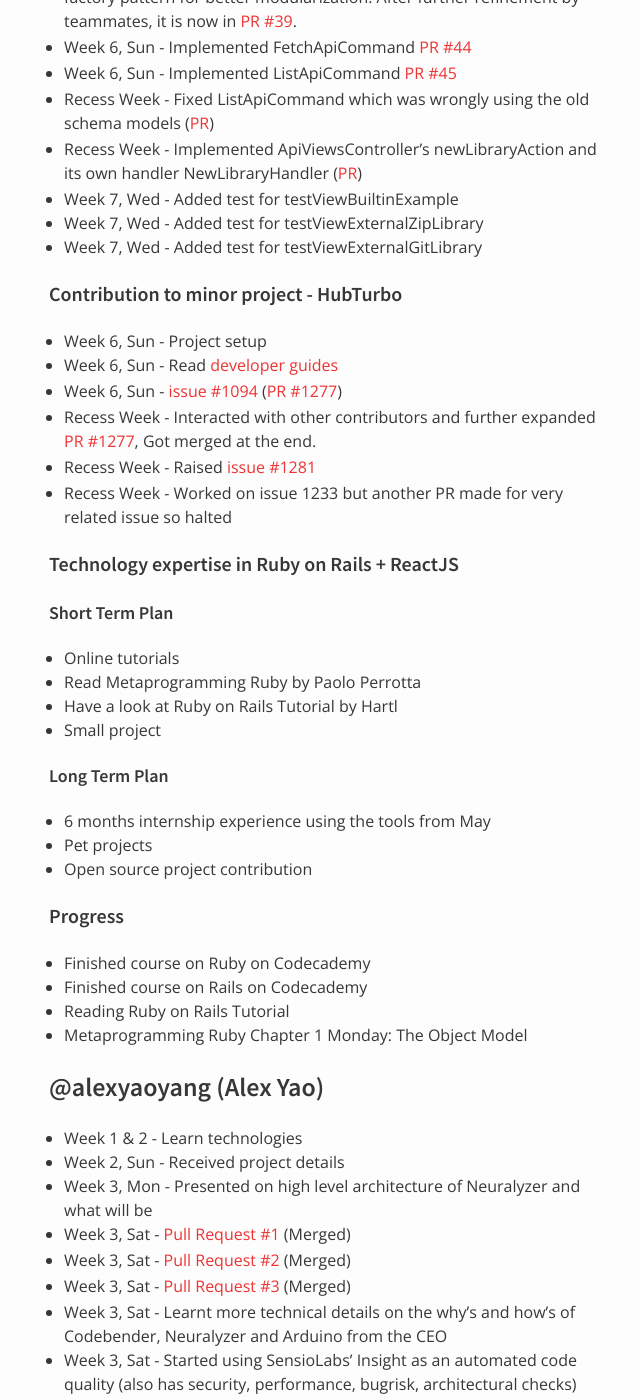
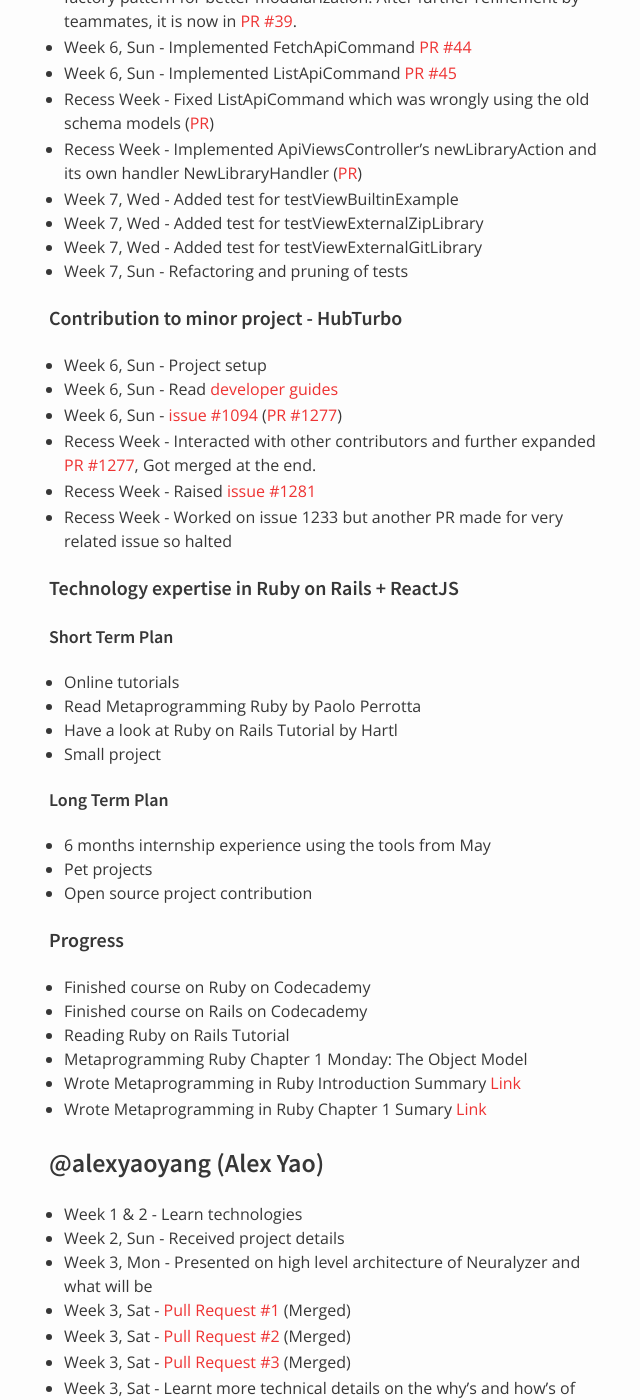
Before and after one commit to nus-oss/cs3281-AY1516S2-website, a Jekyll site: the page built from teams/codebender.md, in a window 1280 px wide and 1400 px high, scrolled down 7336 px. Shown: the whole window, without its empty margins (321-961 px from the left). Built offline with Jekyll 4.4.1, drawn with Linux system fonts in a browser that asks for light colours.

Commit message:
Update Seokmin's progress

```diff
--- a/teams/codebender.md
+++ b/teams/codebender.md
@@ -226,6 +226,7 @@
 * Week 7, Wed - Added test for testViewBuiltinExample
 * Week 7, Wed - Added test for testViewExternalZipLibrary
 * Week 7, Wed - Added test for testViewExternalGitLibrary
+* Week 7, Sun - Refactoring and pruning of tests
 
 #### Contribution to minor project - HubTurbo
  * Week 6, Sun - Project setup
@@ -253,6 +254,8 @@
  * Finished course on Rails on Codecademy
  * Reading Ruby on Rails Tutorial
  * Metaprogramming Ruby Chapter 1 Monday: The Object Model
+ * Wrote Metaprogramming in Ruby Introduction Summary [Link](https://www.blogger.com/blogger.g?blogID=8015375721045239679#editor/target=post;postID=1719897351251213357;onPublishedMenu=posts;onClosedMenu=posts;postNum=1;src=postname)
+ * Wrote Metaprogramming in Ruby Chapter 1 Sumary [Link](https://www.blogger.com/blogger.g?blogID=8015375721045239679#editor/target=post;postID=7217799080200561162;onPublishedMenu=posts;onClosedMenu=posts;postNum=0;src=postname)
 
 ### @alexyaoyang (Alex Yao)
 * Week 1 & 2 - Learn technologies
```
